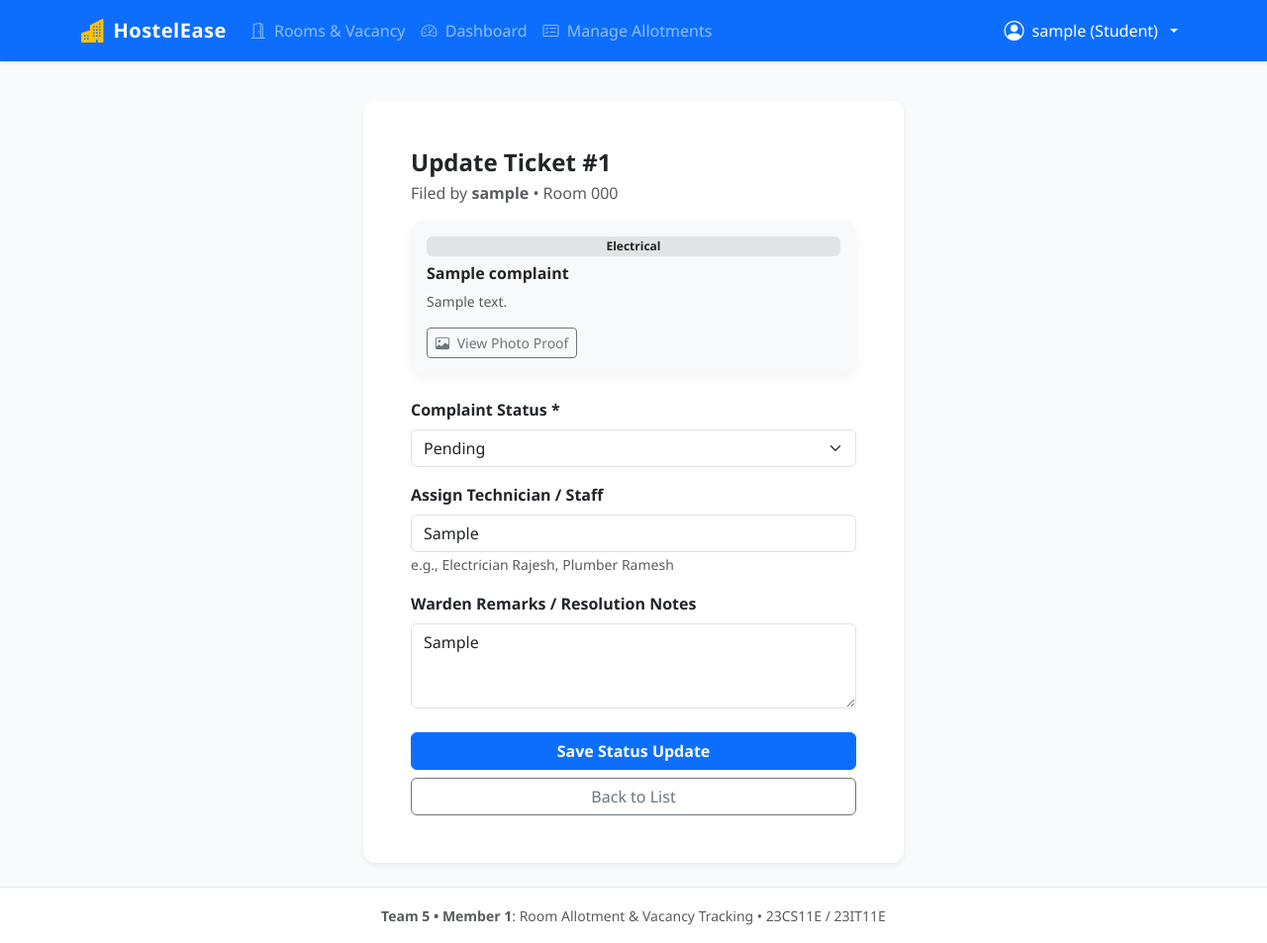
After one commit to shailaja-maickelraj12/hostelease, a Django app: page /warden/complaints/update/1/ in a window 1280 px wide. The commit adds this page. Shown: the whole page at 99% size. Run offline with Django 5.2, Linux system fonts and the light colour scheme; a user stored in the database is signed in; tables that the repository leaves empty hold one stand-in row (values such as "Sample post").

Commit message:
Fix: apply complaint migration, resolve missing templates and imports, fix URL names

```diff
--- a/hostel/models.py
+++ b/hostel/models.py
@@ -111,5 +111,5 @@ class Complaint(models.Model):
     resolved_at = models.DateTimeField(null=True, blank=True)
     rating = models.PositiveIntegerField(null=True, blank=True)
     feedback = models.TextField(blank=True)
-    def _str_(self):
+    def __str__(self):
         return f"[{self.category}] {self.title} - {self.status}"
--- a/hostel/templates/hostel/manage_allotments.html
+++ b/hostel/templates/hostel/manage_allotments.html
@@ -9,7 +9,7 @@
         <p class="text-muted mb-0">Review pending room requests, approve bed allocations, and track vacated residents.</p>
     </div>
     <div>
-        <a href="{% url 'export_students_csv' %}" class="btn btn-outline-success">
+        <a href="{% url 'export_allotments_csv' %}" class="btn btn-outline-success">
             <i class="bi bi-file-earmark-excel me-1"></i> Export Allotted Students (CSV)
         </a>
     </div>
--- /dev/null
+++ b/hostel/templates/hostel/update_complaint.html
@@ -0,0 +1,51 @@
+{% extends 'hostel/base.html' %}
+
+{% block title %}Update Complaint Status - HostelEase{% endblock %}
+
+{% block content %}
+<div class="row justify-content-center">
+    <div class="col-lg-6">
+        <div class="card p-4 p-md-5 bg-white shadow-sm">
+            <h4 class="fw-bold mb-1">Update Ticket #{{ complaint.id }}</h4>
+            <span class="text-muted mb-3 d-block">Filed by <strong>{{ complaint.student.username }}</strong> &bull; Room {{ complaint.room.room_number|default:"N/A" }}</span>
+
+            <div class="card bg-light p-3 mb-4">
+                <span class="badge bg-secondary-subtle text-dark w-fit mb-2">{{ complaint.category }}</span>
+                <h6 class="fw-bold">{{ complaint.title }}</h6>
+                <p class="text-muted small mb-2">{{ complaint.description }}</p>
+                {% if complaint.image %}
+                    <div class="mt-2">
+                        <a href="{{ complaint.image.url }}" target="_blank" class="btn btn-sm btn-outline-secondary">
+                            <i class="bi bi-image me-1"></i> View Photo Proof
+                        </a>
+                    </div>
+                {% endif %}
+            </div>
+
+            <form method="POST">
+                {% csrf_token %}
+                <div class="mb-3">
+                    <label class="form-label fw-semibold">Complaint Status *</label>
+                    {{ form.status }}
+                </div>
+
+                <div class="mb-3">
+                    <label class="form-label fw-semibold">Assign Technician / Staff</label>
+                    {{ form.assigned_to }}
+                    <small class="text-muted">e.g., Electrician Rajesh, Plumber Ramesh</small>
+                </div>
+
+                <div class="mb-4">
+                    <label class="form-label fw-semibold">Warden Remarks / Resolution Notes</label>
+                    {{ form.warden_remarks }}
+                </div>
+
+                <div class="d-grid gap-2">
+                    <button type="submit" class="btn btn-primary fw-semibold">Save Status Update</button>
+                    <a href="{% url 'manage_complaints' %}" class="btn btn-outline-secondary">Back to List</a>
+                </div>
+            </form>
+        </div>
+    </div>
+</div>
+{% endblock %}
--- a/hostel/views.py
+++ b/hostel/views.py
@@ -6,7 +6,7 @@ from django.contrib.auth.decorators import login_required
 from django.contrib import messages
 from django.http import HttpResponse
 from django.utils import timezone
-from django.db.models import Sum
+from django.db.models import Sum, Count
 
 from .models import UserProfile, HostelBlock, Room, RoomAllotment
 from .forms import StudentRegistrationForm, RoomApplicationForm
```
Also changed, not shown: hostel/templates/hostel/complaint_feedback.html (added, +40 -0 lines), hostel/templates/hostel/update_complaints.html (deleted, +0 -18 lines).
